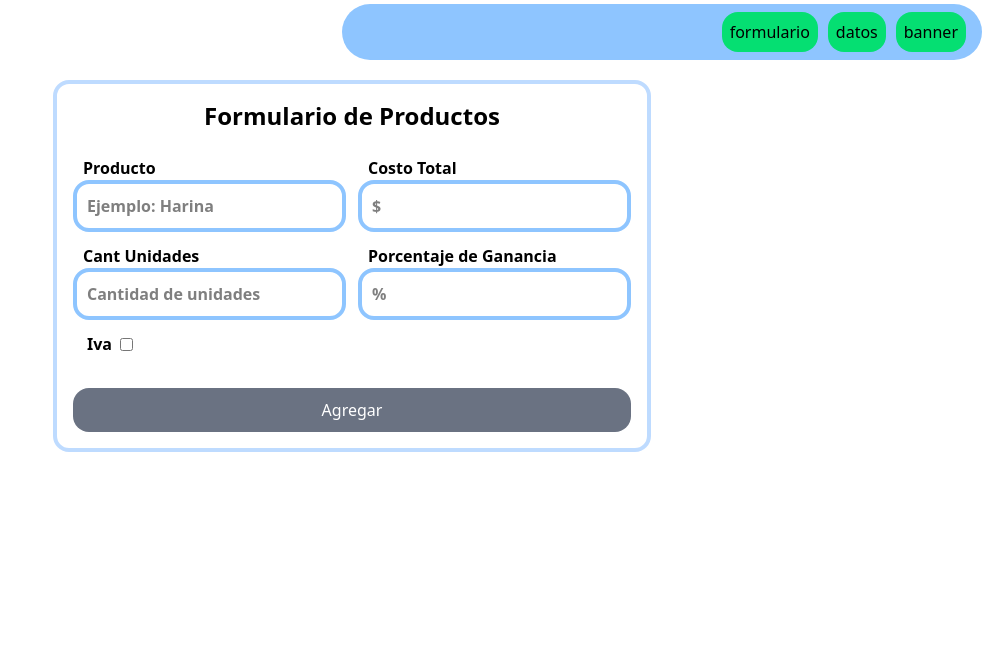
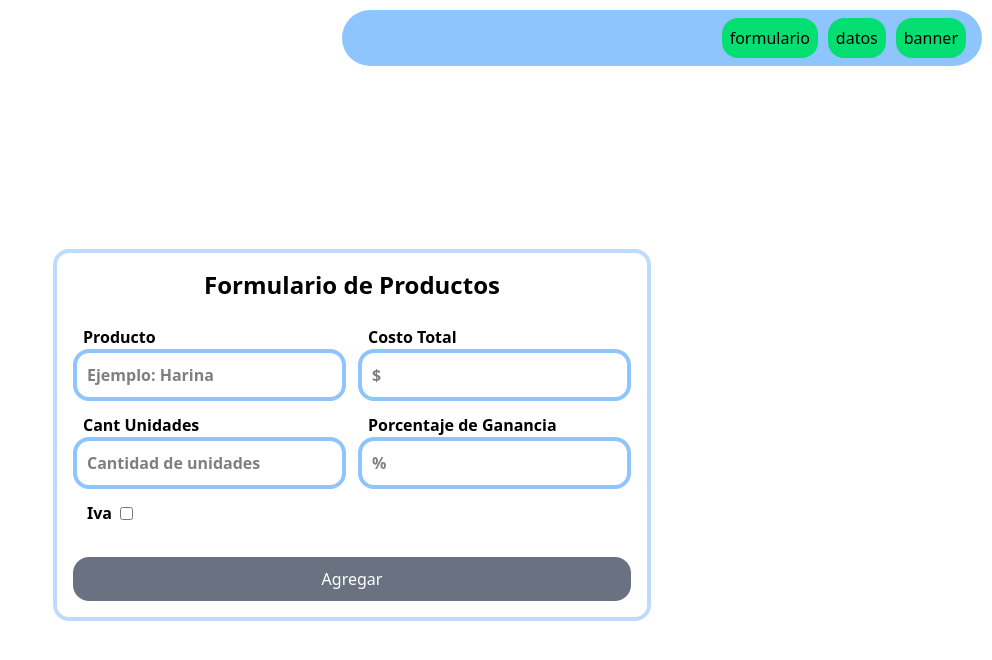
Before and after one commit to Eiderth/banner-store-repo, a React (Vite) app: page / in a window 1280 px wide. Shown: the top 660 px of the page, without its empty margins (288-1280 px from the left). Built offline with nearby package versions, Linux system fonts and the light colour scheme.

Commit message:
style: corregidos los estilos

```diff
--- a/index.html
+++ b/index.html
@@ -6,7 +6,7 @@
     <title>Vite + React + TS</title>
   </head>
   <body>
-    <div id="root" class="mt-[70px] box-border h-[calc(100vh-70px)]"></div>
+    <div id="root" class="mt-[70px] h-[calc(100vh-70px)]"></div>
     <script type="module" src="/src/main.tsx"></script>
   </body>
 </html>
--- a/src/components/Aplication.tsx
+++ b/src/components/Aplication.tsx
@@ -17,7 +17,7 @@ export default function Aplication() {
 
   return (
     <DataContext>
-      <nav className="fixed top-1 right-2.5 min-w-[50%] max-w-fit overflow-hidden rounded-full ">
+      <nav className="fixed top-2.5 right-2.5 min-w-[50%] max-w-fit overflow-hidden rounded-full ">
         <DashBoard liElements={liElements} changueSection={setChangieSection} />
       </nav>
       <main className="h-full">
--- a/src/components/components-secondary/SectionForm.tsx
+++ b/src/components/components-secondary/SectionForm.tsx
@@ -6,7 +6,7 @@ export default function SectionForm({}: Props) {
   const { setProductsProps } = useDataContext();
 
   return (
-    <section className="max-w-screen p-1 sm:p-2.5 grid grid-cols-2 sm:grid-cols-3 place-items-center gap-5">
+    <section className="max-w-screen h-full grid grid-cols-2 sm:grid-cols-3 place-items-center gap-5">
       <div className="col-span-full">
         <FormProduct onClick={setProductsProps} />
       </div>
```
